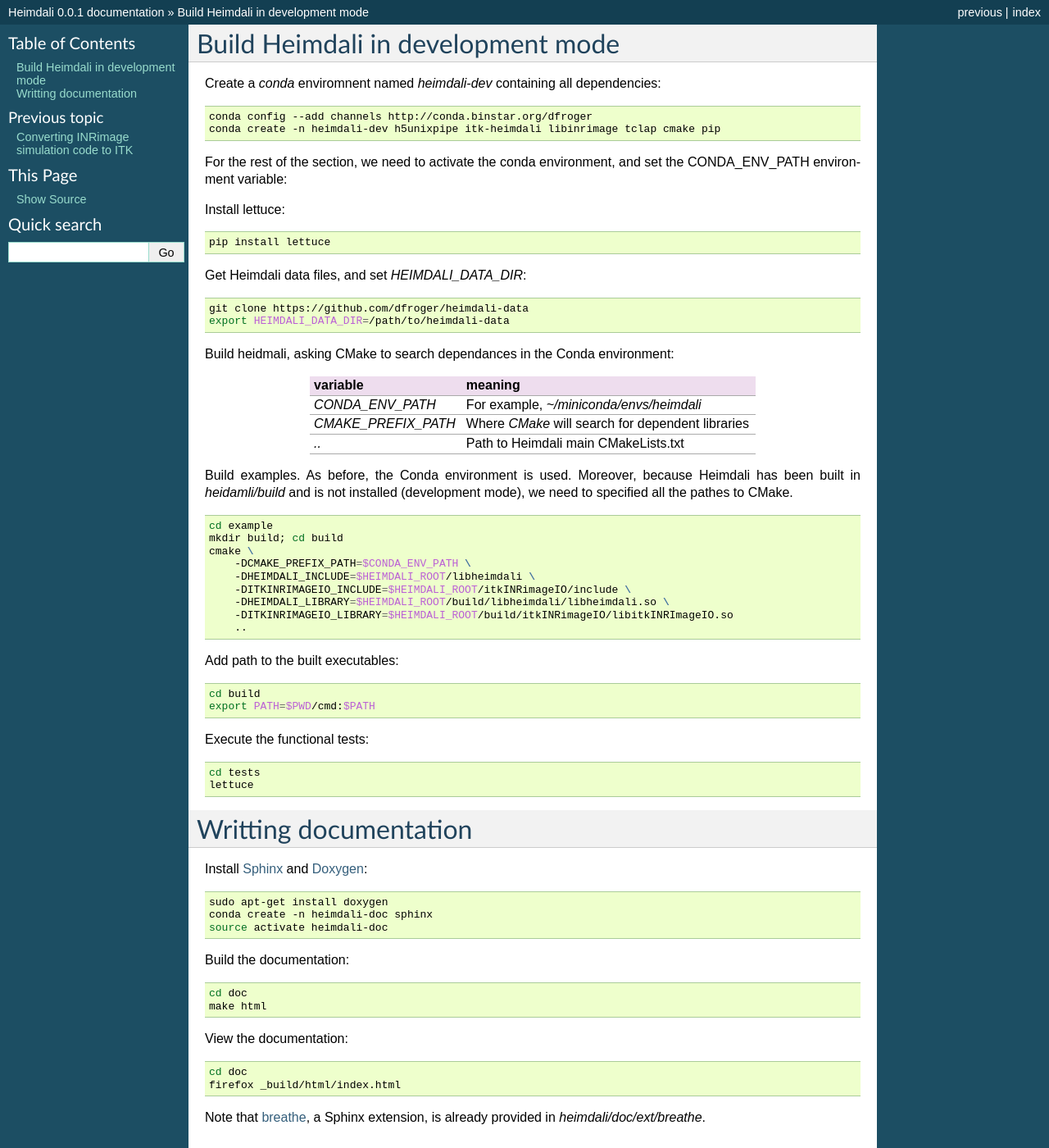
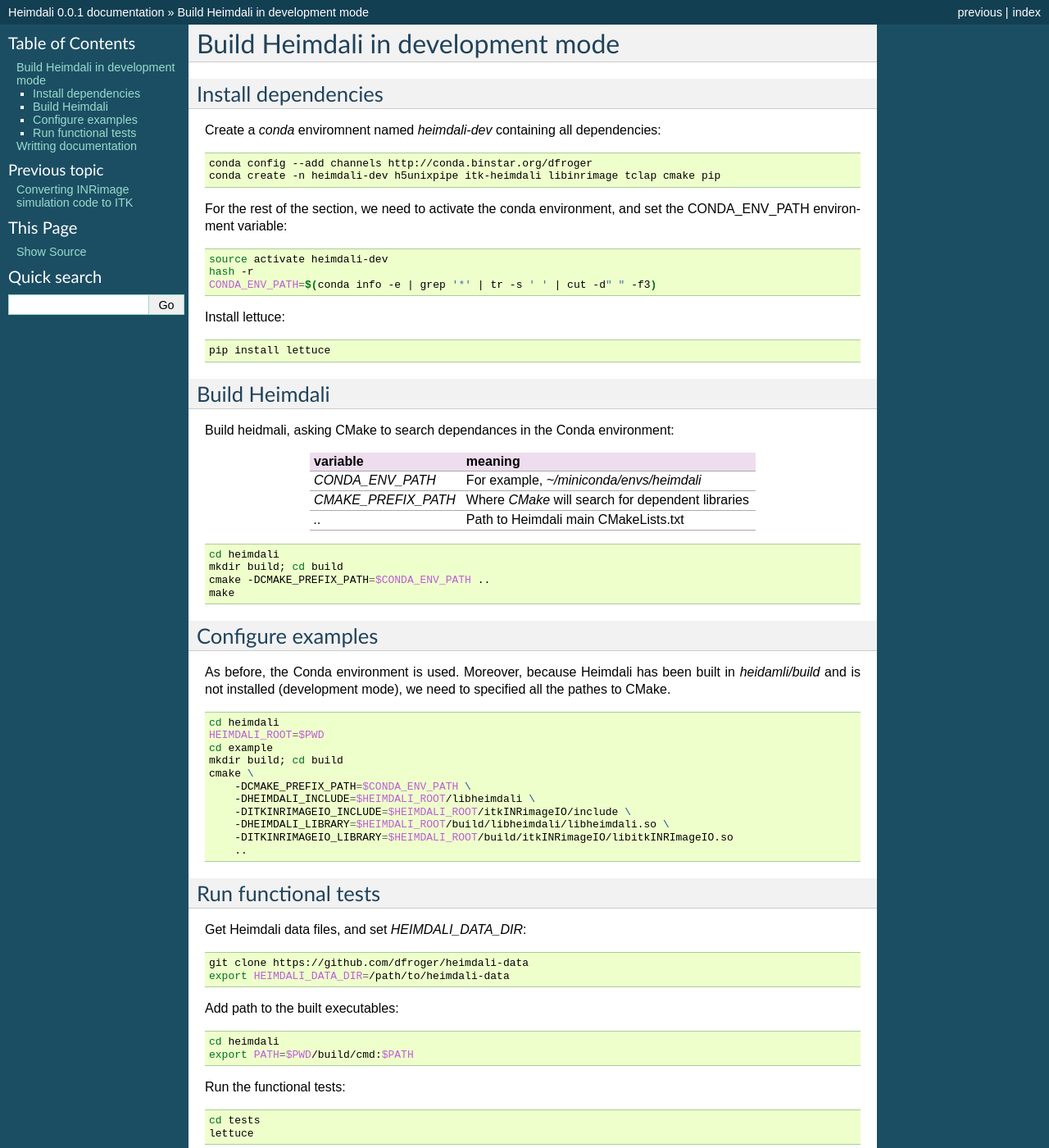
Before and after one commit to heimdali/heimdali, a Sphinx documentation site: the page built from doc/develop.rst, in a window 1280 px wide and 1400 px high. Shown: the whole window at 82% size. Built offline with Sphinx 7.4.7, drawn with Linux system fonts in a browser that asks for light colours.

Commit message:
DOC: Add subsection to development mode

```diff
--- a/doc/develop.rst
+++ b/doc/develop.rst
@@ -1,5 +1,8 @@
 Build Heimdali in development mode
 ====================================
+
+Install dependencies
+--------------------
 
 Create a `conda` enviromnent named `heimdali-dev` containing all dependencies:
 
@@ -12,6 +15,7 @@
 set the CONDA_ENV_PATH environment variable:
 
 .. code-block:: bash
+
     source activate heimdali-dev
     hash -r
     CONDA_ENV_PATH=$(conda info -e | grep '*' | tr -s ' ' | cut -d" " -f3)
@@ -22,12 +26,8 @@
 
     pip install lettuce
 
-Get Heimdali data files, and set `HEIMDALI_DATA_DIR`:
-
-.. code-block:: bash
-
-    git clone https://github.com/dfroger/heimdali-data
-    export HEIMDALI_DATA_DIR=/path/to/heimdali-data
+Build Heimdali
+--------------------
 
 Build heidmali, asking CMake to search dependances in the Conda environment:
 
@@ -42,16 +42,23 @@
 +------------------------+----------------------------------------------------+
 
 .. code-block:: bash
+
+    cd heimdali
     mkdir build; cd build
     cmake -DCMAKE_PREFIX_PATH=$CONDA_ENV_PATH ..
     make
 
-Build examples. As before, the Conda environment is used. Moreover, because Heimdali
-has been built in `heidamli/build` and is not installed (development mode), we
-need to specified all the pathes to CMake.
+Configure examples
+--------------------
+
+As before, the Conda environment is used. Moreover, because Heimdali has been
+built in `heidamli/build` and is not installed (development mode), we need to
+specified all the pathes to CMake.
 
 .. code-block:: bash
 
+    cd heimdali
+    HEIMDALI_ROOT=$PWD
     cd example
     mkdir build; cd build
     cmake \
@@ -62,14 +69,24 @@
         -DITKINRIMAGEIO_LIBRARY=$HEIMDALI_ROOT/build/itkINRimageIO/libitkINRImageIO.so
         ..
 
+Run functional tests
+--------------------
+
+Get Heimdali data files, and set `HEIMDALI_DATA_DIR`:
+
+.. code-block:: bash
+
+    git clone https://github.com/dfroger/heimdali-data
+    export HEIMDALI_DATA_DIR=/path/to/heimdali-data
+
 Add path to the built executables:
 
 .. code-block:: bash
 
-    cd build
-    export PATH=$PWD/cmd:$PATH
+    cd heimdali
+    export PATH=$PWD/build/cmd:$PATH
 
-Execute the functional tests:
+Run the functional tests:
 
 .. code-block:: bash
 
```
